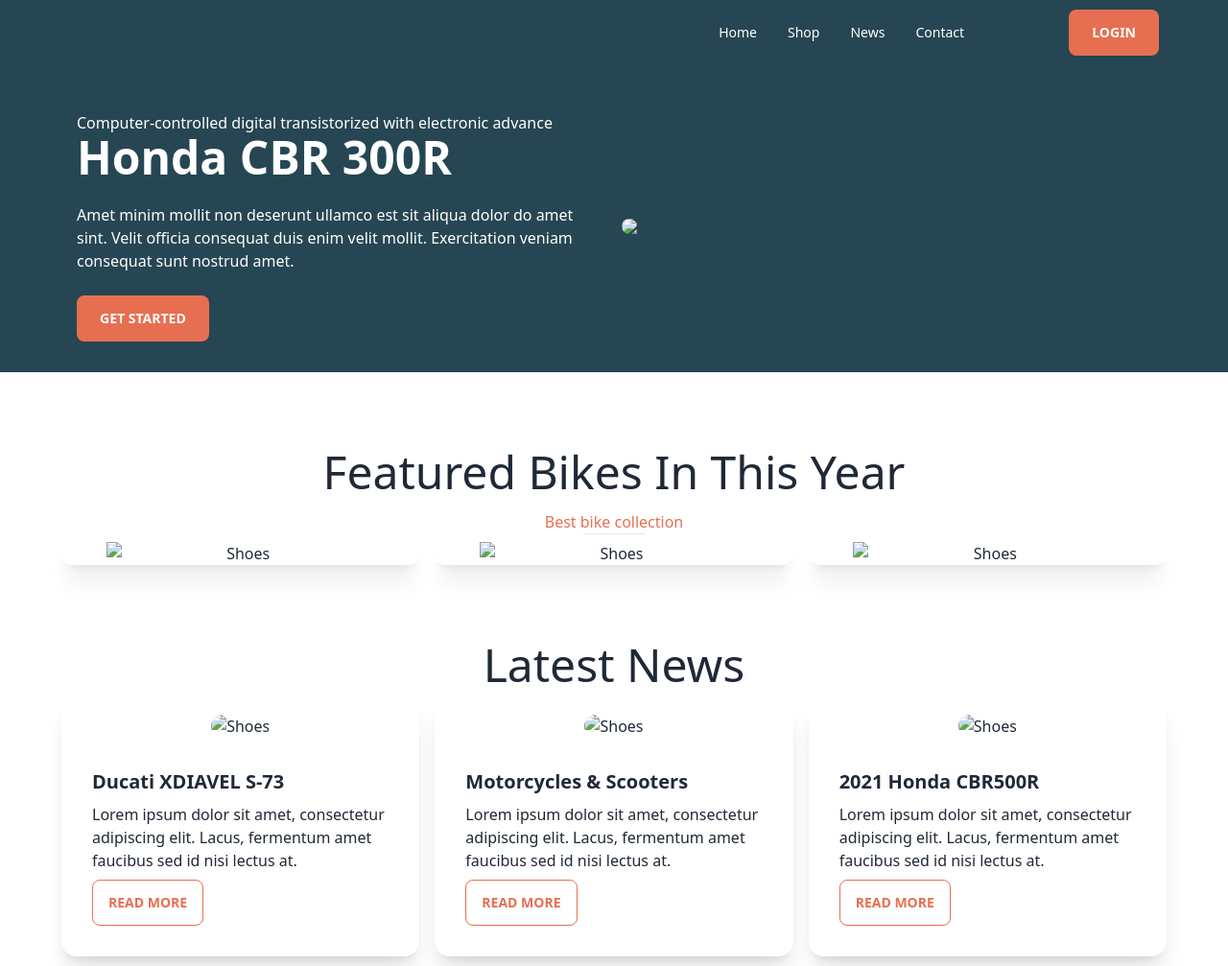
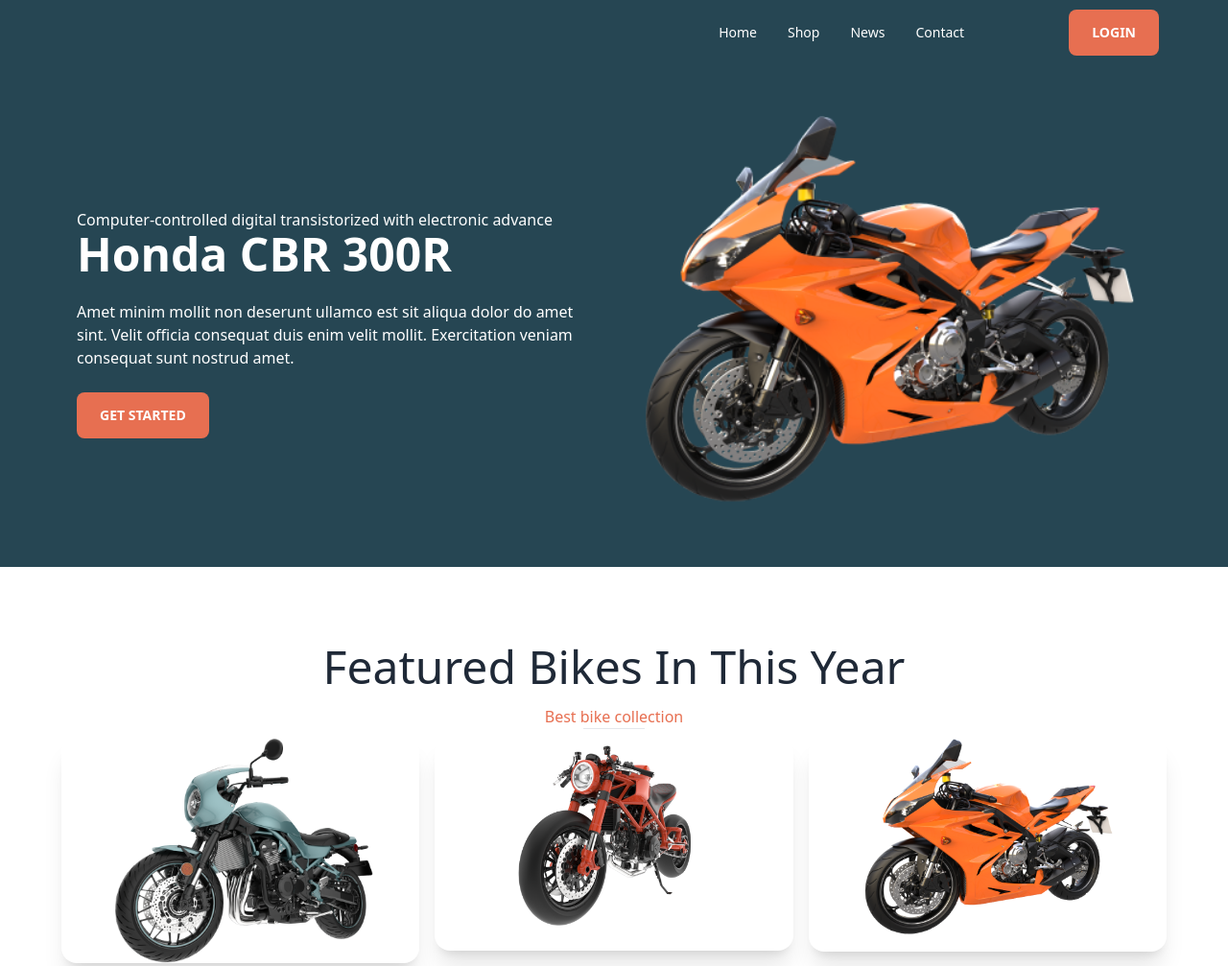
Before and after one commit to MahiuddinZilani/biker-zone-m13, a plain HTML site: page index.html in a window 1280 px wide. Shown: the top 1007 px of the page at 96% size. Drawn offline with nearby package versions, Linux system fonts and the light colour scheme; the site is published under a folder, as on GitHub Pages, so addresses that start at the root find nothing.

Commit message:
/images... replaced by ./images...

```diff
--- a/index.html
+++ b/index.html
@@ -48,8 +48,8 @@
             <!-- banner -->
             <div class="py-4 my-4 mx-auto">
                 <div class="hero-content flex-col text-center lg:flex-row-reverse lg:text-left">
-                    <img src="/images/slider/bike3.png" class="rounded-lg w-1/2" />
-                    <div class="w-1/2">
+                    <img src="./images/slider/bike3.png" class="rounded-lg lg:w-1/2" />
+                    <div class="lg:w-1/2">
                         <p>Computer-controlled digital transistorized with electronic advance</p>
                         <h1 class="text-5xl font-bold">Honda CBR 300R</h1>
                         <p class="py-6">Amet minim mollit non deserunt ullamco est sit aliqua dolor do amet sint. Velit
@@ -62,6 +62,10 @@
         </div>
     </header>
     <main class="max-w-6xl mx-auto mt-16">
+        <!-- carousal section -->
+        <section>
+
+        </section>
         <!-- featured bikes -->
         <section class="text-center my-20">
             <h1 class="text-5xl tex-black">Featured Bikes In This Year</h1>
@@ -69,13 +73,13 @@
             <hr class="w-16 mx-auto bg-[#E76F51]">
             <div class="mx-auto lg:flex gap-x-4">
                 <div class="card w-96 bg-base-100 shadow-xl m-auto mt-2">
-                    <figure><img src="/images/slider/bike1.png" alt="Shoes" class="w-3/4" /></figure>
+                    <figure><img src="./images/slider/bike1.png" alt="Shoes" class="w-3/4" /></figure>
                 </div>
                 <div class="card w-96 bg-base-100 shadow-xl m-auto mt-2">
-                    <figure><img src="/images/slider/bike2.png" alt="Shoes" class="w-3/4"/></figure>
+                    <figure><img src="./images/slider/bike2.png" alt="Shoes" class="w-3/4"/></figure>
                 </div>
                 <div class="card w-96 bg-base-100 shadow-xl m-auto mt-2">
-                    <figure><img src="/images/slider/bike3.png" alt="Shoes" class="w-3/4"/></figure>
+                    <figure><img src="./images/slider/bike3.png" alt="Shoes" class="w-3/4"/></figure>
                 </div>
             </div>
         </section>
@@ -86,7 +90,7 @@
                  <!-- card 1 -->
                 <div class="card w-96 bg-base-100 shadow-xl m-auto mt-2">
                     <figure class="px-5 pt-5">
-                    <img src="/images/others/latest1.png" alt="Shoes" class="rounded-xl" />
+                    <img src="./images/others/latest1.png" alt="Shoes" class="rounded-xl" />
                     </figure>
                     <div class="card-body items-start text-left">
                     <h2 class="card-title">Ducati XDIAVEL S-73</h2>
@@ -99,7 +103,7 @@
                 <!-- card 2 -->
                 <div class="card w-96 bg-base-100 shadow-xl m-auto mt-2">
                     <figure class="px-5 pt-5">
-                    <img src="/images/others/latest2.png" alt="Shoes" class="rounded-xl" />
+                    <img src="./images/others/latest2.png" alt="Shoes" class="rounded-xl" />
                     </figure>
                     <div class="card-body items-start text-left">
                     <h2 class="card-title">Motorcycles & Scooters</h2>
@@ -112,7 +116,7 @@
                 <!-- card 3 -->
                 <div class="card w-96 bg-base-100 shadow-xl m-auto mt-2">
                     <figure class="px-5 pt-5">
-                    <img src="/images/others/latest3.png" alt="Shoes" class="rounded-xl" />
+                    <img src="./images/others/latest3.png" alt="Shoes" class="rounded-xl" />
                     </figure>
                     <div class="card-body items-start text-left">
                     <h2 class="card-title">2021 Honda CBR500R</h2>
```
